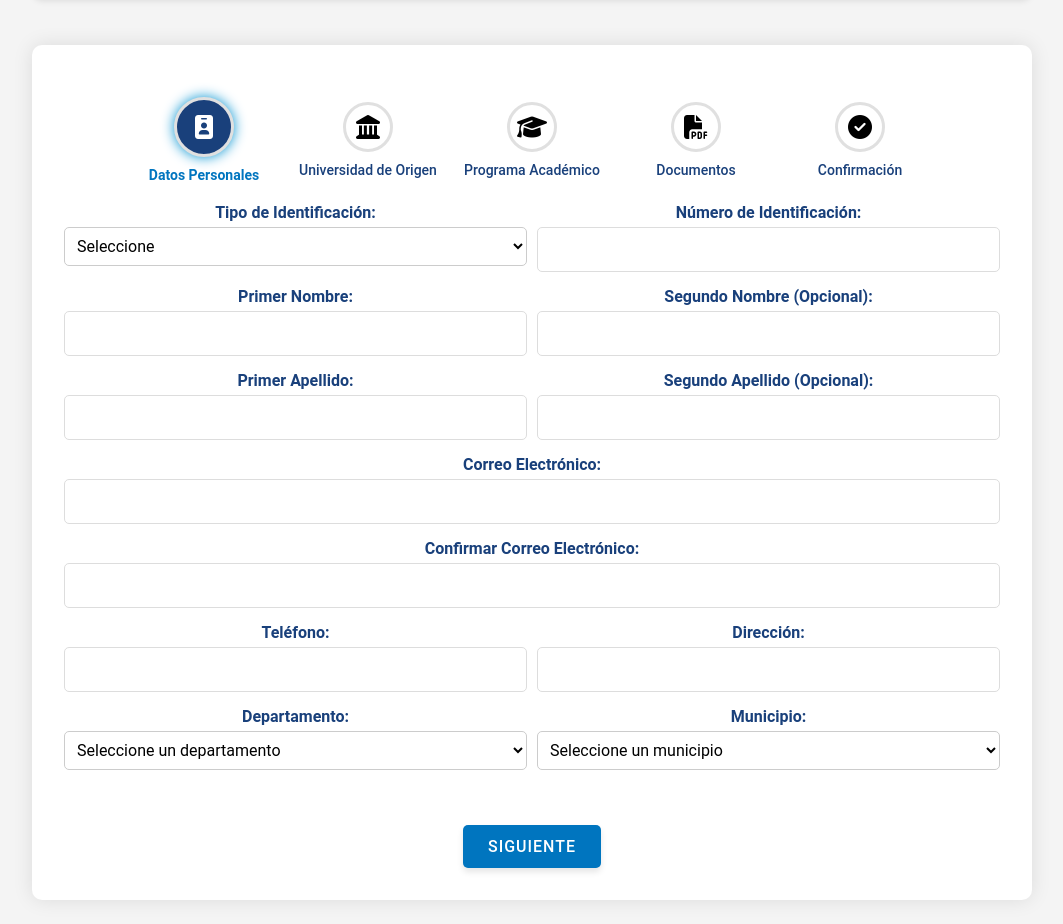
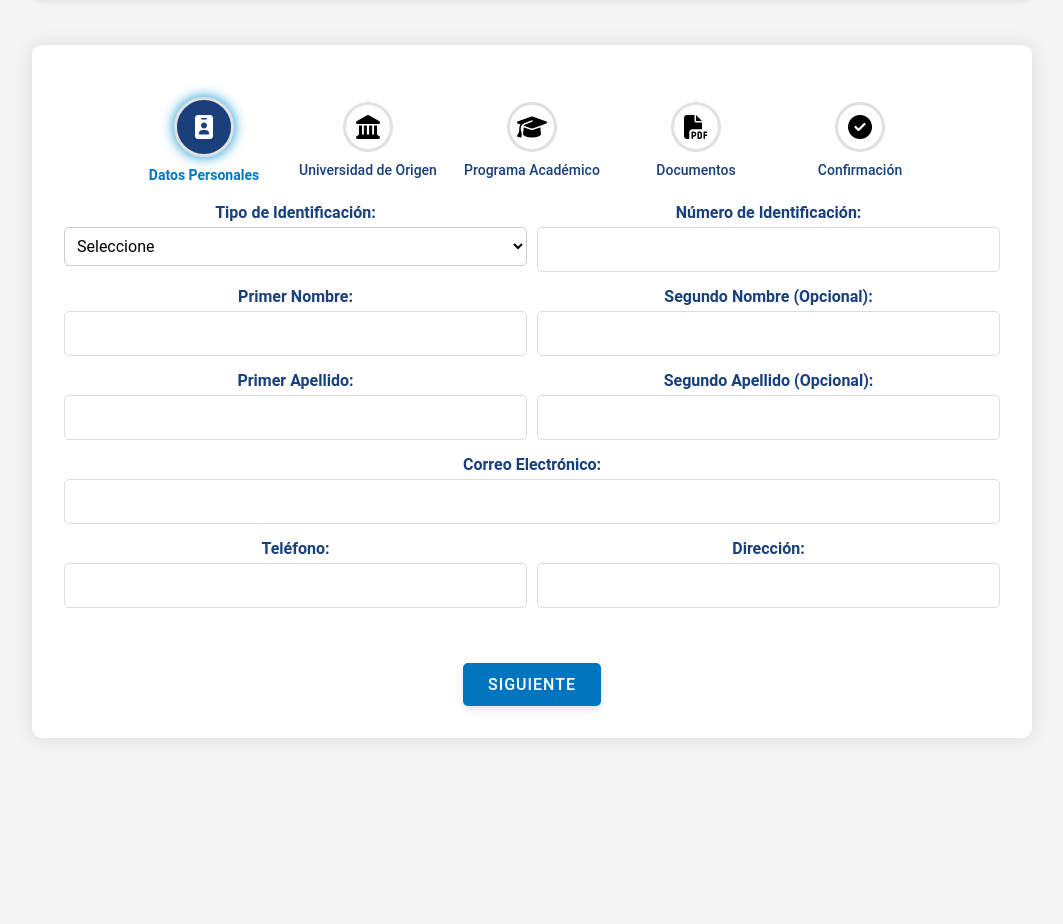
Before and after one commit to ValentinaSolarte1/Homologaciones, a website: page formularioHomologacion.html in a window 1280 px wide. Shown: the part 133-1057 px from the top of the page, without its empty margins (108-1171 px from the left). After the commit the page ends 895 px from the top, so only its background shows below. Drawn offline with Linux system fonts and the light colour scheme.

Commit message:
Update formularioHomologacion.html

```diff
--- a/formularioHomologacion.html
+++ b/formularioHomologacion.html
@@ -12,9 +12,7 @@
 
 
 </head>
-
-<body>
-    <header>
+ <header>
         <h1>Universidad Autónoma del Cauca</h1>
         <p>Proceso de Homologación Académica</p>
     </header>
@@ -111,12 +109,6 @@
                         <input type="email" id="email" required>
                         <span class="error-message"></span>
                     </div>
-
-                    <div class="form-group">
-                        <label>Confirmar Correo Electrónico:</label>
-                        <input type="email" id="confirm_email" required>
-                        <span class="error-message"></span>
-                    </div>
                     <!-- Teléfono y direccion -->
                     <div class="row">
                         <div class="form-group">
@@ -132,24 +124,6 @@
                         </div>
                     </div>
 
-                    <!-- Departamento y Municipio -->
-                    <div class="row">
-                        <div class="form-group">
-                            <label>Departamento:</label>
-                            <select id="departamento" required onchange="updateMunicipios()">
-                                <option value="">Seleccione un departamento</option>
-                            </select>
-                            <span class="error-message"></span>
-                        </div>
-
-                        <div class="form-group">
-                            <label>Municipio:</label>
-                            <select id="municipio" required>
-                                <option value="">Seleccione un municipio</option>
-                            </select>
-                            <span class="error-message"></span>
-                        </div>
-                    </div>
 
                     <div class="btn-container">
                         <button type="button" class="next-button" onclick="validarFormularioStep1(1)">Siguiente</button>
@@ -246,10 +220,11 @@
 
                 <h3>Materias Seleccionadas</h3>
                 <div id="materias-container"></div>
+                <div class="btn-container">
 
-                <button class="prev-button" onclick="changeStep(-1, event)">Anterior</button>
-                <button class="next-button" onclick="changeStep(1, event)">Siguiente</button>
-
+                    <button class="prev-button" onclick="changeStep(-1, event)">Anterior</button>
+                    <button class="next-button" onclick="changeStep(1, event)">Siguiente</button>
+                </div>
             </div>
 
 
@@ -291,12 +266,15 @@
                 <h2>Confirmación</h2>
 
                 <p>Por favor, revisa tus datos antes de enviar la solicitud.</p>
+                <div class="btn-container">
 
-                <button type="button" class="prev-button" onclick="changeStep(-1)">Anterior</button>
-                <button type="submit" class="submit-button" onclick="confirmarDatos()">Enviar</button>
+                    <button type="button" class="prev-button" onclick="changeStep(-1)">Anterior</button>
+                    <button type="submit" class="submit-button" onclick="confirmarDatos()">Enviar</button>
+                </div>
             </div>
         </form>
     </div>
+
     <script src="JavaFormularioHomologacion.js"></script>
 </body>
 
```
